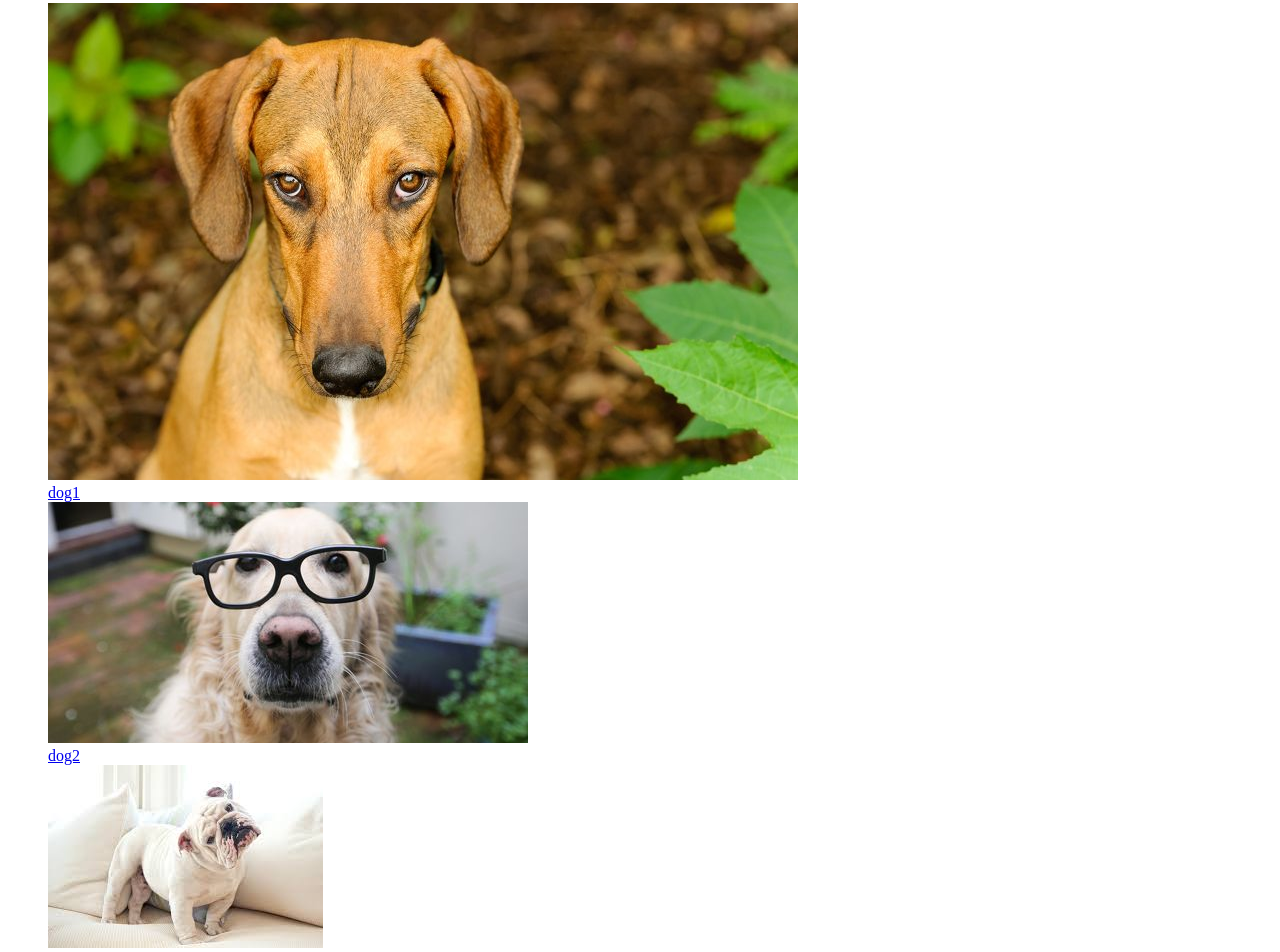
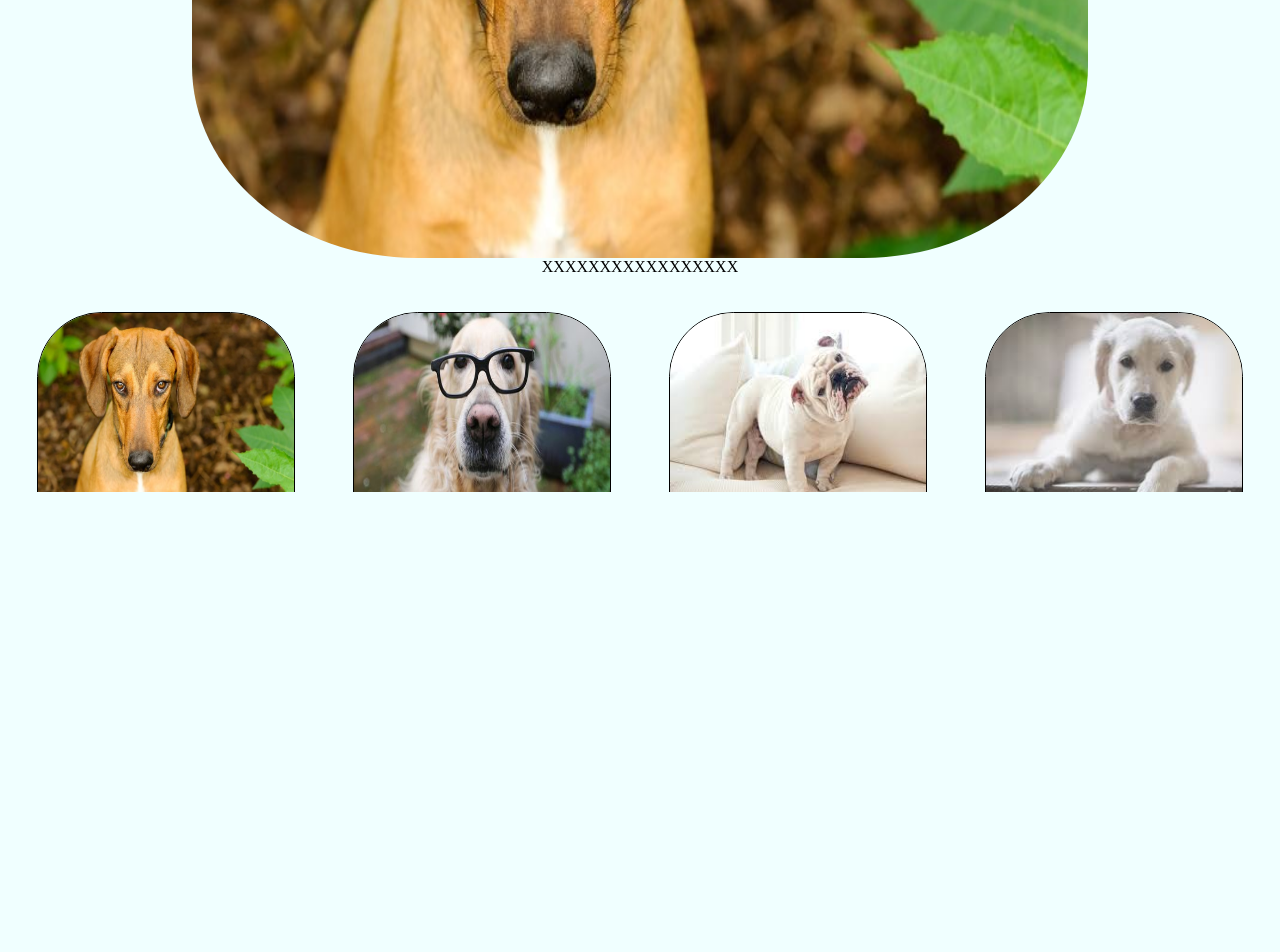
Before and after one commit to dmitrii-leshchanov/html-css-js-introduction, a plain HTML site: page index.html in a window 1280 px wide. Shown: the part 575-1527 px from the top of the page. After the commit the page ends 1091 px from the top, so only its background shows below. Drawn offline with Linux system fonts and the light colour scheme.

Commit message:
HW 5 broders for Dogram

```diff
--- a/index.html
+++ b/index.html
@@ -47,6 +47,24 @@
                     <span class="thumbnails-title">dog5</span>
                 </a>
             </li>
+            <li class="thumbnails-item">
+                <a href="#" class="thumbnails-anchor">
+                    <img src="images/dog2.jpg" class="thumbnails-image">
+                    <span class="thumbnails-title">dog5</span>
+                </a>
+            </li>
+            <li class="thumbnails-item">
+                <a href="#" class="thumbnails-anchor">
+                    <img src="images/dog3.jpg" class="thumbnails-image">
+                    <span class="thumbnails-title">dog5</span>
+                </a>
+            </li>
+            <li class="thumbnails-item">
+                <a href="#" class="thumbnails-anchor">
+                    <img src="images/dog4.jpg" class="thumbnails-image">
+                    <span class="thumbnails-title">dog5</span>
+                </a>
+            </li>
 
 
         </ul>
--- a/styles/dogs-styles.css
+++ b/styles/dogs-styles.css
@@ -1,30 +1,65 @@
+body {
+    display: flex;
+    flex-direction: column;
+    background-color: azure;
+ }
  .logo  {
-    font-size: 3em;
+ font-size: 2em;
+ background-color: bisque;
+ display: block;
+ text-align: center;
+
  }
  .main-class {
 
  }
  .details-container {
+     display: flex;
+     flex-direction: column;
+     align-items: center;
+     margin-top: 2.5vh;
 
  }
  .details-image {
-
+     width: 70vw;
+     height: 60vw;
+     border-radius: 25%;
  }
  .details-title {
  display: block;
+
  }
  .thumbnails-list {
  list-style: none;
+ display:flex;
+ flex-direction: row;
+ flex-wrap: wrap;
+ max-height: 25vh;
+ overflow-y: auto;
+ justify-content: space-around;
+ padding-left: 0;
+ overflow-y: hidden;
  }
  .thumbnails-item {
-
+ width: 20vw;
+ height: 20vw;
+ margin-top: 2.5vh;
+ border: solid 1px black;
+display: block;
+border-radius: 25%;
+overflow: hidden;
 }
  .thumbnails-image {
-
+     width: 20vw;
+     height: 15vw;
+     display: block;
  }
  .thumbnails-title {
      display: block;
+     text-align: center;
+     height: 5vw;
+     background-color: beige;
  }
  .thumbnails-anchor {
-
+    text-decoration: none;
  }
```
Lines whose indentation alone changed are shown as unchanged.
